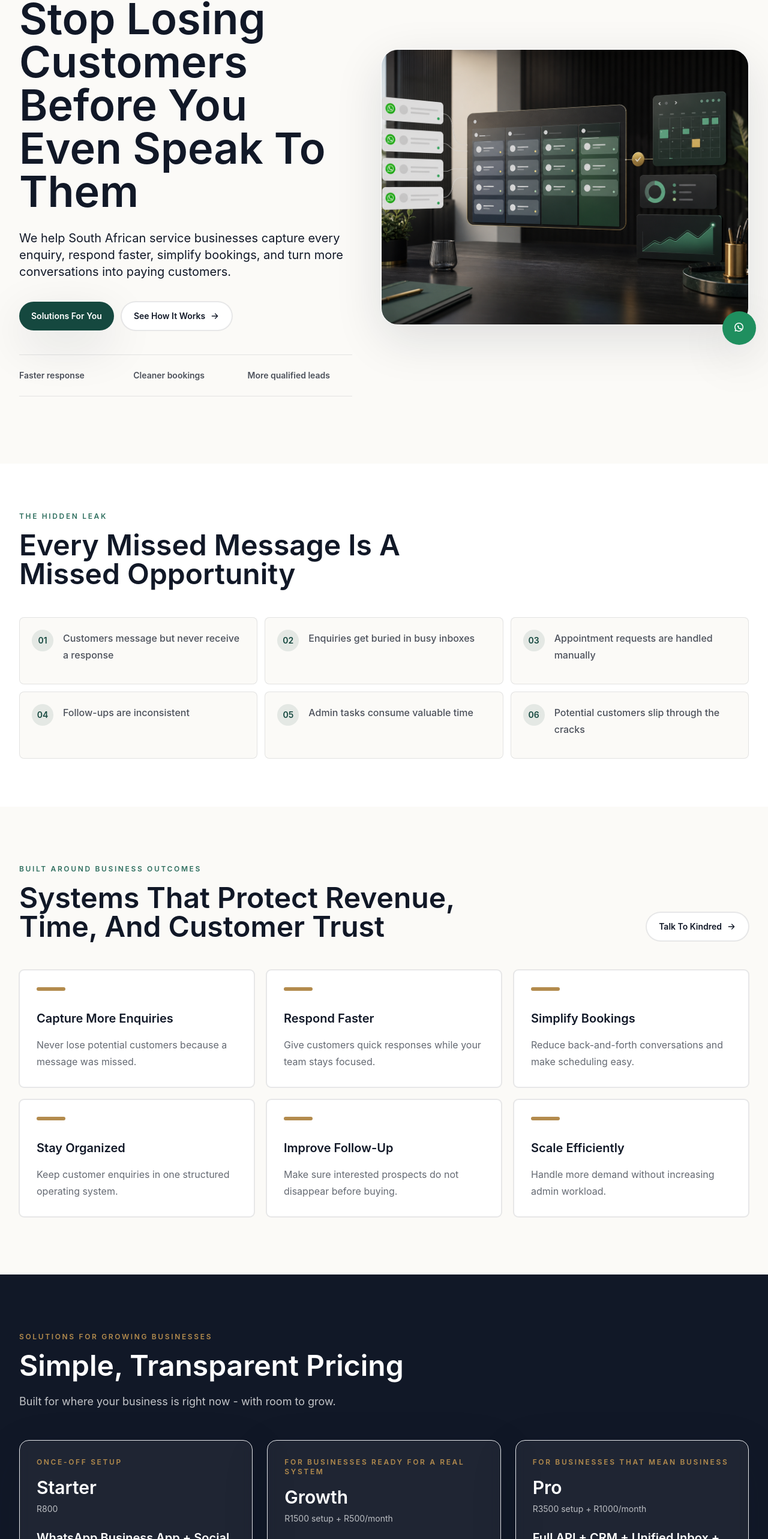
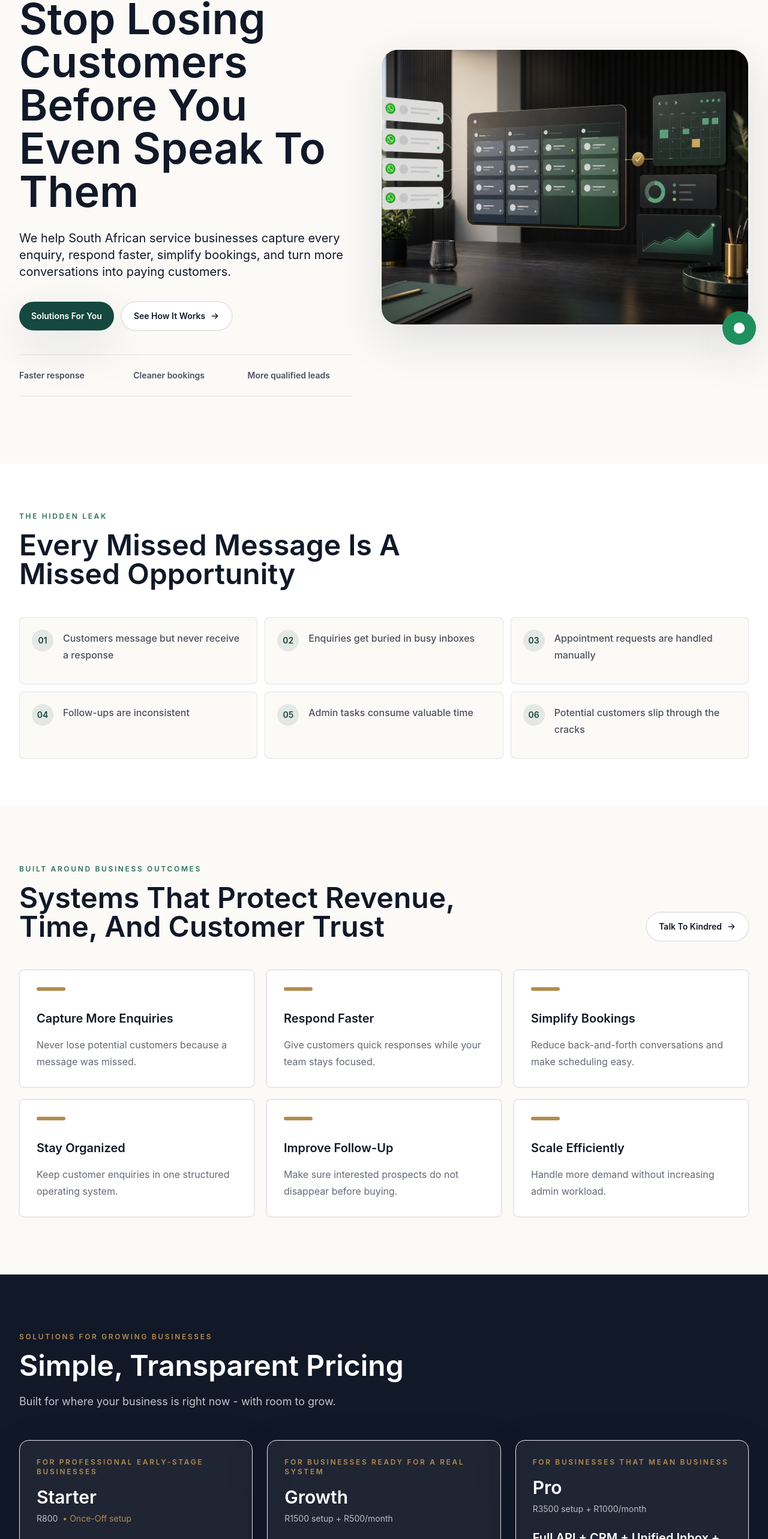
Before and after one commit to Lesego-Sindane/KindredSystems-website, a Next.js app: page / in a window 1280 px wide. Shown: the part 205-2771 px from the top of the page at 60% size. Built offline with nearby package versions, Linux system fonts and the light colour scheme.

Commit message:
A few more changes

```diff
--- a/app/ContactForm.tsx
+++ b/app/ContactForm.tsx
@@ -1,10 +1,3 @@
-const whatsappNumber = "27693368407";
-const whatsappMessage = encodeURIComponent(
-  "Hi Kindred Systems, I'd like to learn more about your solutions."
-);
-const whatsappHref = `https://wa.me/${whatsappNumber}?text=${whatsappMessage}`;
-const emailAddress = "infokindredsystems@gmail.com";
-
 export default function ContactForm() {
   return (
     <div className="rounded-xl border border-ink/10 bg-white p-6 shadow-soft sm:p-8">
@@ -18,23 +11,6 @@ export default function ContactForm() {
         We remove the friction from enquiries and bookings so your team can
         focus on serving customers, not chasing messages.
       </p>
-
-      <div className="mt-8 space-y-3">
-        <a
-          href={whatsappHref}
-          target="_blank"
-          rel="noreferrer"
-          className="inline-flex min-h-12 w-full items-center justify-center rounded-full bg-forest px-5 text-sm font-semibold text-white transition hover:-translate-y-0.5 hover:bg-[#0f3932]"
-        >
-          Chat on WhatsApp
-        </a>
-        <a
-          href={`mailto:${emailAddress}`}
-          className="inline-flex min-h-12 w-full items-center justify-center rounded-full border border-ink/10 bg-white px-5 text-sm font-semibold text-ink transition hover:-translate-y-0.5 hover:border-forest/30"
-        >
-          Email {emailAddress}
-        </a>
-      </div>
 
       <div className="mt-8 rounded-2xl border border-ink/10 bg-linen/70 p-3 shadow-soft">
         <p className="text-xs font-semibold uppercase tracking-[0.22em] text-moss">
--- a/app/page.tsx
+++ b/app/page.tsx
@@ -55,7 +55,7 @@ const pricingPlans = [
   {
     name: "Starter",
     price: "R800",
-    note: "Once-off setup",
+    note: "For professional early-stage businesses",
     headline: "WhatsApp Business App + Social Media Automation",
     description:
       "For informal and early-stage businesses ready to stop missing customers.",
@@ -176,6 +176,21 @@ function WhatsAppIcon({ className = "h-5 w-5" }: { className?: string }) {
       <path
         d="M9 8.7c.2-.4.4-.5.8-.5h.5c.2 0 .4.1.5.4l.7 1.6c.1.3.1.5-.1.7l-.4.5c.7 1.2 1.7 2.1 3 2.7l.5-.6c.2-.2.4-.3.7-.2l1.7.8c.3.1.4.3.4.6v.5c0 .4-.2.7-.6.8-.7.3-1.5.3-2.5 0a8.4 8.4 0 0 1-5.6-5.5c-.3-.9-.3-1.6-.1-2Z"
         fill="currentColor"
+      />
+    </svg>
+  );
+}
+
+function WhatsAppLogoIcon({ className = "h-6 w-6" }: { className?: string }) {
+  return (
+    <svg aria-hidden="true" className={className} viewBox="0 0 24 24" fill="none">
+      <path
+        d="M12.01 2.75A9.25 9.25 0 1 0 12.01 21.25 9.25 9.25 0 0 0 12.01 2.75Z"
+        fill="currentColor"
+      />
+      <path
+        d="M15.48 14.08c-.14-.09-.64-.31-.79-.35-.15-.04-.26-.02-.38.08-.11.1-.46.47-.56.62-.11.15-.2.17-.35.08-.15-.09-.64-.29-1.22-.9-.56-.59-.93-1.33-.94-1.57 0-.24 0-.35.1-.46.1-.11.22-.2.34-.31.11-.11.15-.17.22-.29.07-.12.04-.21-.02-.31-.06-.11-.42-.95-.56-1.3-.13-.35-.28-.31-.4-.31h-.23c-.14 0-.35.05-.56.25-.21.2-.67.74-.67 1.78 0 1.03.72 1.87.84 2.01.11.14 1.25 1.89 3.08 2.58.42.15.78.24 1.02.31.51.13.96.12 1.27-.02.31-.13.8-.41.93-.83.14-.42.11-.77 0-.88-.1-.11-.23-.19-.43-.3Z"
+        fill="#fff"
       />
     </svg>
   );
@@ -361,7 +376,16 @@ export default function Home() {
                   {plan.note}
                 </p>
                 <h3 className="mt-4 text-3xl font-semibold text-white">{plan.name}</h3>
-                <p className="mt-2 text-sm text-white/70">{plan.price}</p>
+                <p className="mt-2 text-sm text-white/70">
+                  {plan.name === "Starter" ? (
+                    <>
+                      {plan.price}
+                      <span className="ml-2 text-brass">• Once-Off setup</span>
+                    </>
+                  ) : (
+                    plan.price
+                  )}
+                </p>
                 <h4 className="mt-6 text-xl font-semibold text-white">{plan.headline}</h4>
                 <p className="mt-4 text-white/75">{plan.description}</p>
                 <p className="mt-4 text-sm font-semibold uppercase tracking-[0.18em] text-white/70">
@@ -376,8 +400,8 @@ export default function Home() {
                   ))}
                 </ul>
                 <div className="mt-8 pt-2">
-                  <Button href={whatsappHref} variant="secondary">
-                    Request A Quote
+                  <Button href="#contact" variant="secondary">
+                    Get started
                     <ArrowIcon />
                   </Button>
                 </div>
@@ -510,7 +534,7 @@ export default function Home() {
         className="fixed bottom-5 right-5 z-50 inline-flex h-14 w-14 items-center justify-center rounded-full bg-[#1f8f5f] text-white shadow-soft transition hover:-translate-y-1 hover:bg-[#16754d]"
         aria-label="Chat with Kindred Systems on WhatsApp"
       >
-        <WhatsAppIcon className="h-5 w-5 translate-y-[-1px]" />
+        <WhatsAppLogoIcon className="h-6 w-6" />
       </a>
     </main>
   );
```
